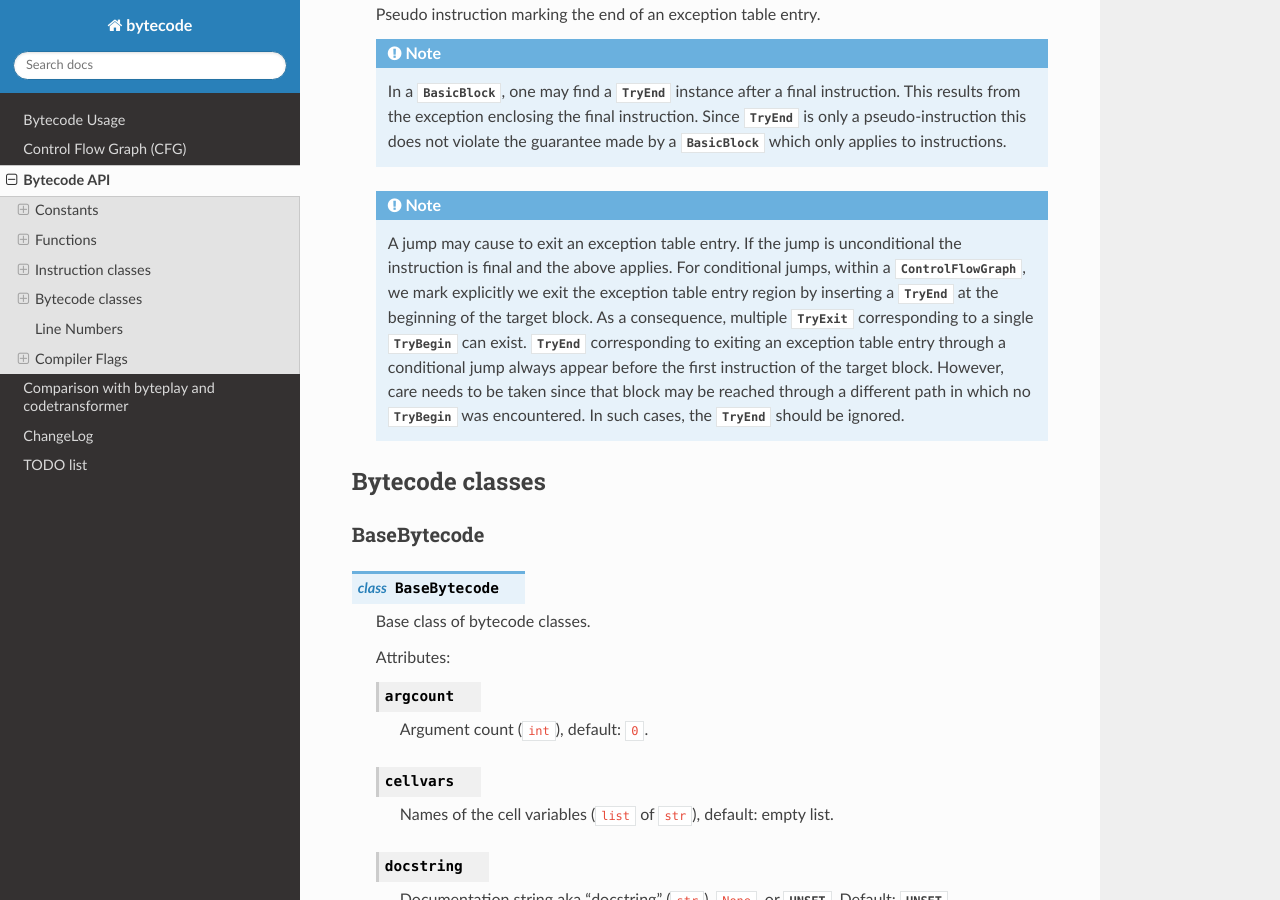
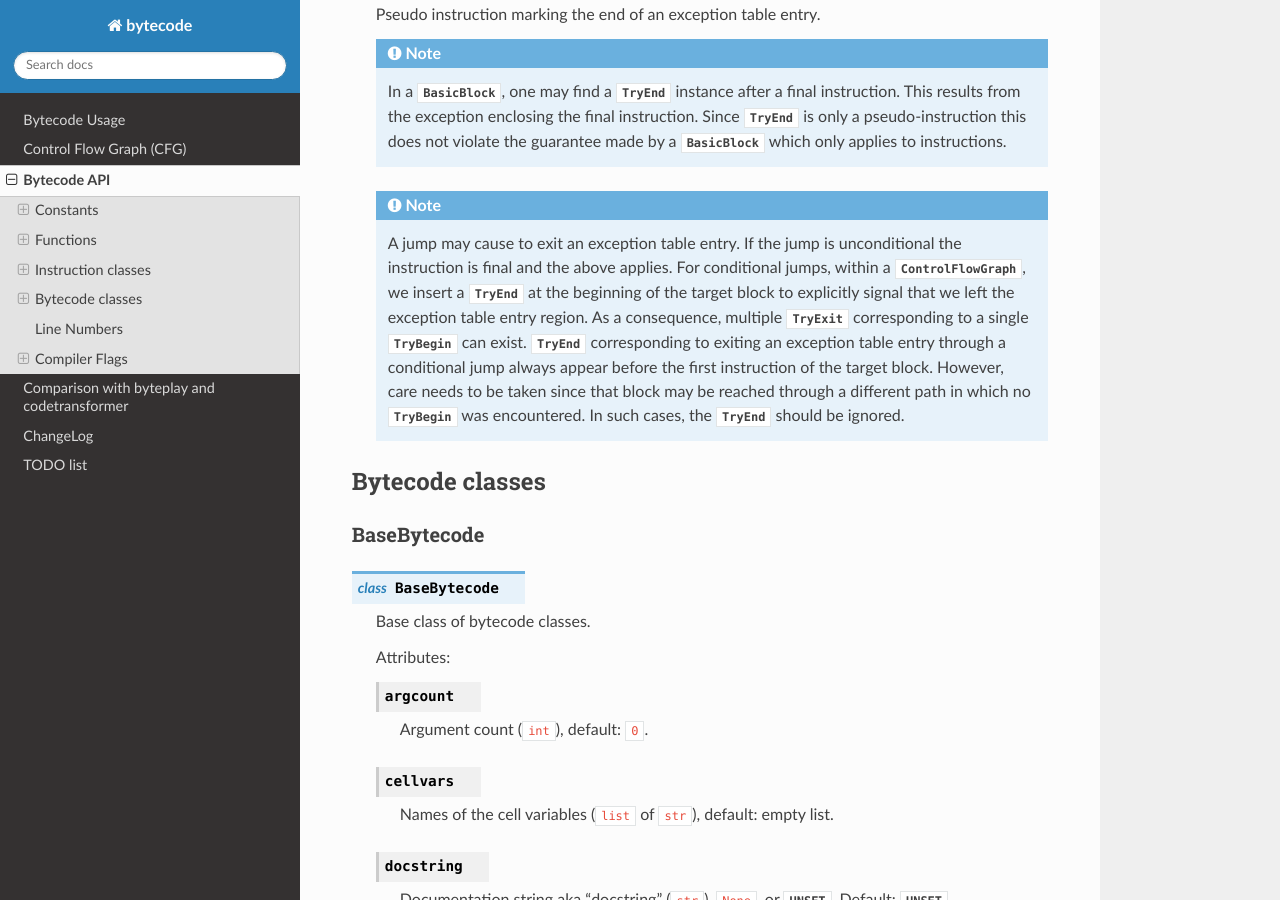
Before and after one commit to MatthieuDartiailh/bytecode, a Sphinx documentation site: the page built from doc/api.rst, in a window 1280 px wide and 900 px high, scrolled down 8975 px. Built offline with Sphinx 7.4.7 and the Read the Docs theme 2.0.0, drawn with Linux system fonts in a browser that asks for light colours; the version number could not be read and is left out.

Commit message:
doc: rephrasing

```diff
--- a/doc/api.rst
+++ b/doc/api.rst
@@ -488,9 +488,9 @@ TryEnd
 
       A jump may cause to exit an exception table entry. If the jump is unconditional
       the instruction is final and the above applies. For conditional jumps, within
-      a :class:`ControlFlowGraph`, we mark explicitly we exit the exception table
-      entry region by inserting a :class:`TryEnd` at the beginning of the target
-      block. As a consequence, multiple :class:`TryExit` corresponding to a single
+      a :class:`ControlFlowGraph`, we insert a :class:`TryEnd` at the beginning of
+      the target block to explicitly signal that we left the exception table entry
+      region. As a consequence, multiple :class:`TryExit` corresponding to a single
       :class:`TryBegin` can exist. :class:`TryEnd` corresponding to exiting an
       exception table entry through a conditional jump always appear before the
       first instruction of the target block. However, care needs to be taken since
```
